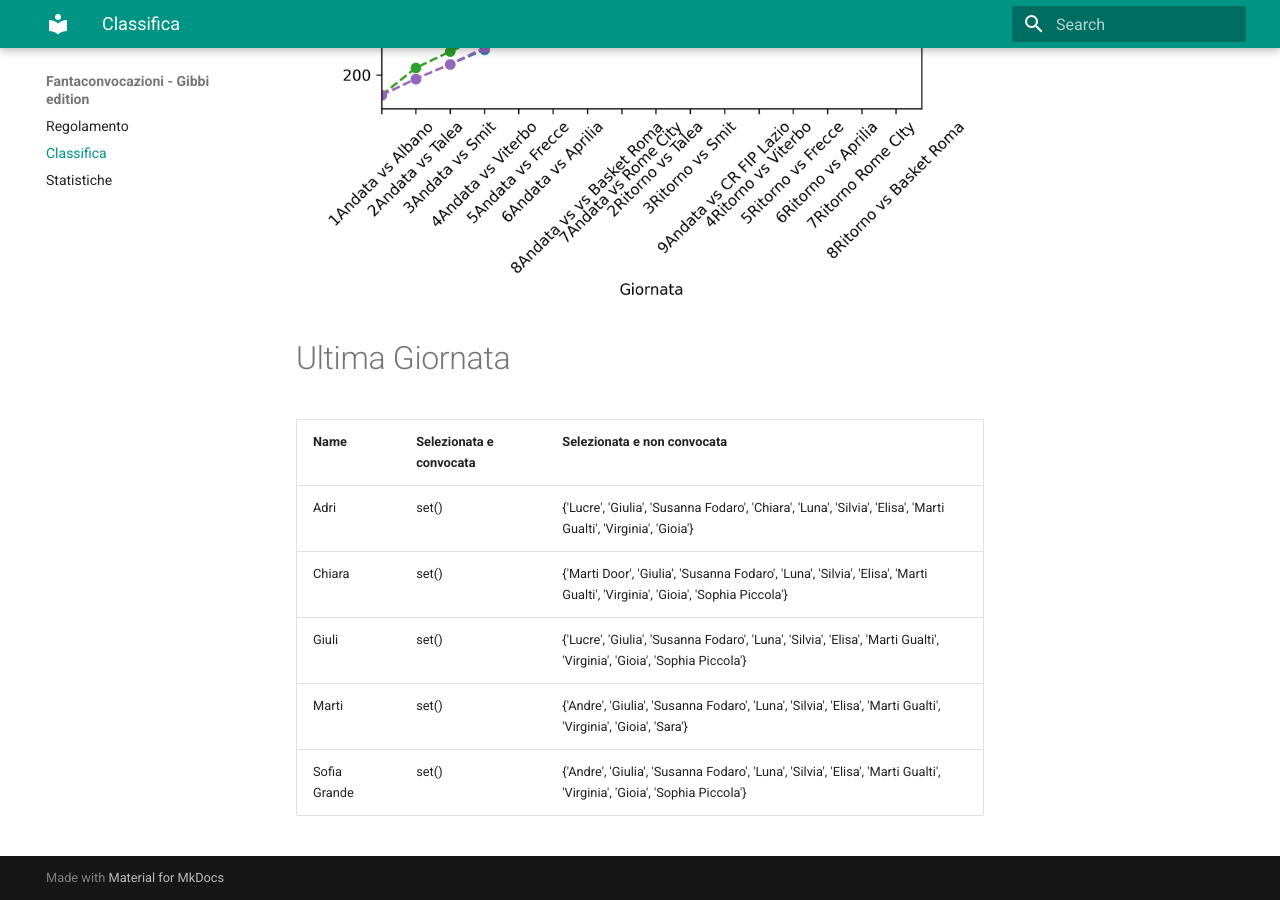
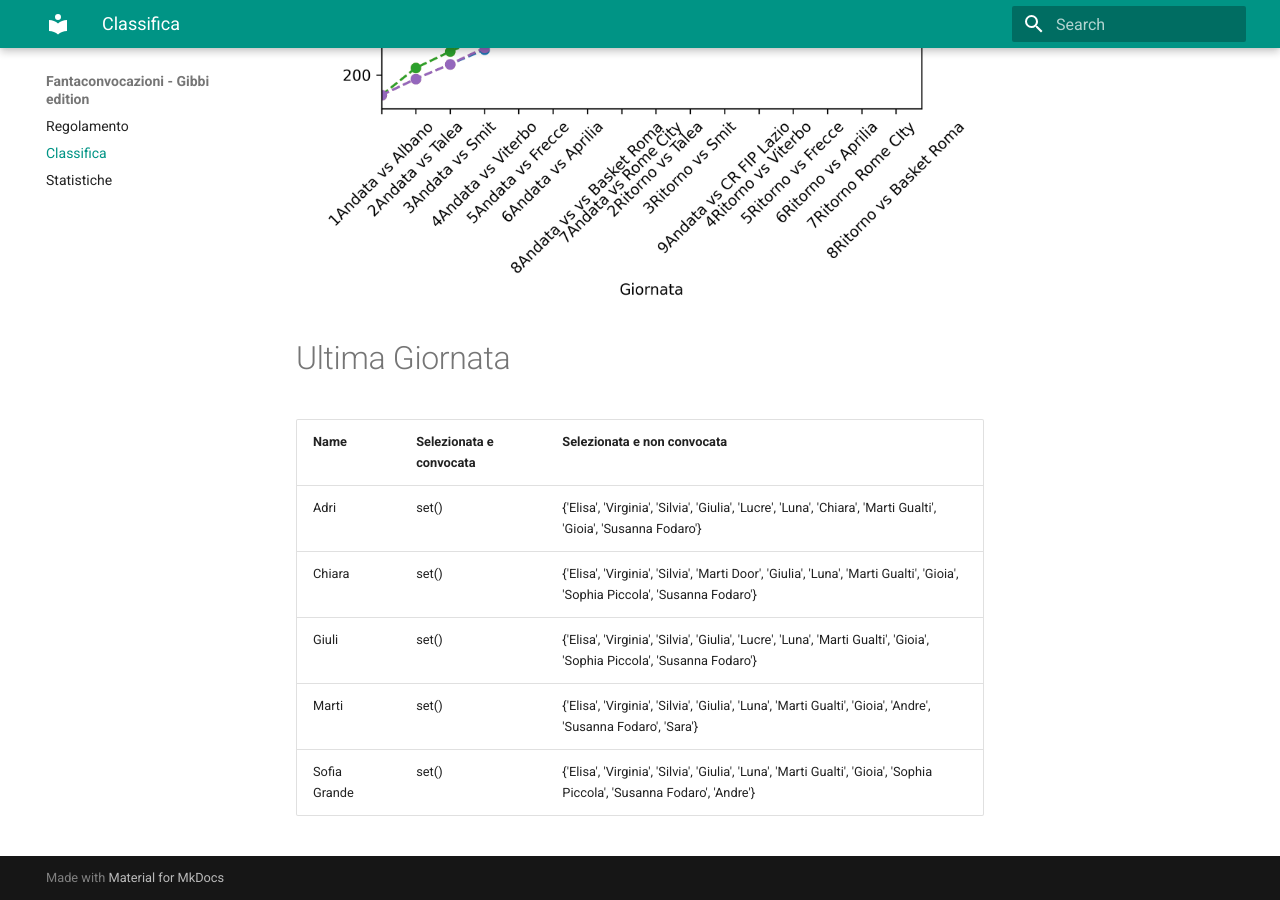
Before and after one commit to martinig94/fantagibbi, an MkDocs documentation site: the page built from docs/Classifica.md, in a window 1280 px wide and 900 px high, scrolled down 810 px. Built offline with MkDocs 1.6.1 and Material for MkDocs 9.7.7, drawn with Linux system fonts in a browser that asks for light colours.

Commit message:
Auto-update from main.py

```diff
--- a/docs/Classifica.md
+++ b/docs/Classifica.md
@@ -18,9 +18,9 @@
 <!-- START_TABLE CORRECT -->
 | Name         | Selezionata e convocata   | Selezionata e non convocata                                                                                                  |
 |:-------------|:--------------------------|:-----------------------------------------------------------------------------------------------------------------------------|
-| Adri         | set()                     | {'Lucre', 'Giulia', 'Susanna Fodaro', 'Chiara', 'Luna', 'Silvia', 'Elisa', 'Marti Gualti', 'Virginia', 'Gioia'}              |
-| Chiara       | set()                     | {'Marti Door', 'Giulia', 'Susanna Fodaro', 'Luna', 'Silvia', 'Elisa', 'Marti Gualti', 'Virginia', 'Gioia', 'Sophia Piccola'} |
-| Giuli        | set()                     | {'Lucre', 'Giulia', 'Susanna Fodaro', 'Luna', 'Silvia', 'Elisa', 'Marti Gualti', 'Virginia', 'Gioia', 'Sophia Piccola'}      |
-| Marti        | set()                     | {'Andre', 'Giulia', 'Susanna Fodaro', 'Luna', 'Silvia', 'Elisa', 'Marti Gualti', 'Virginia', 'Gioia', 'Sara'}                |
-| Sofia Grande | set()                     | {'Andre', 'Giulia', 'Susanna Fodaro', 'Luna', 'Silvia', 'Elisa', 'Marti Gualti', 'Virginia', 'Gioia', 'Sophia Piccola'}      |
+| Adri         | set()                     | {'Elisa', 'Virginia', 'Silvia', 'Giulia', 'Lucre', 'Luna', 'Chiara', 'Marti Gualti', 'Gioia', 'Susanna Fodaro'}              |
+| Chiara       | set()                     | {'Elisa', 'Virginia', 'Silvia', 'Marti Door', 'Giulia', 'Luna', 'Marti Gualti', 'Gioia', 'Sophia Piccola', 'Susanna Fodaro'} |
+| Giuli        | set()                     | {'Elisa', 'Virginia', 'Silvia', 'Giulia', 'Lucre', 'Luna', 'Marti Gualti', 'Gioia', 'Sophia Piccola', 'Susanna Fodaro'}      |
+| Marti        | set()                     | {'Elisa', 'Virginia', 'Silvia', 'Giulia', 'Luna', 'Marti Gualti', 'Gioia', 'Andre', 'Susanna Fodaro', 'Sara'}                |
+| Sofia Grande | set()                     | {'Elisa', 'Virginia', 'Silvia', 'Giulia', 'Luna', 'Marti Gualti', 'Gioia', 'Sophia Piccola', 'Susanna Fodaro', 'Andre'}      |
 <!-- END_TABLE CORRECT -->
```
